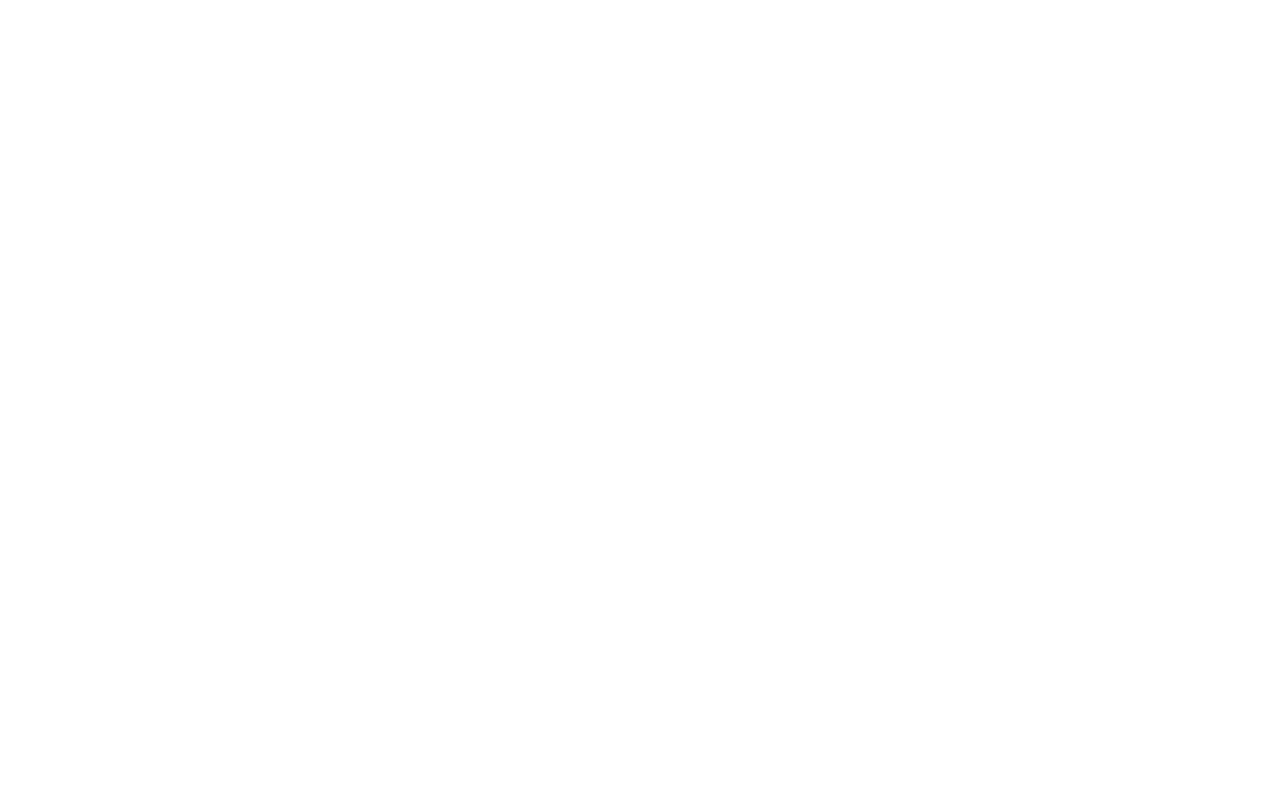
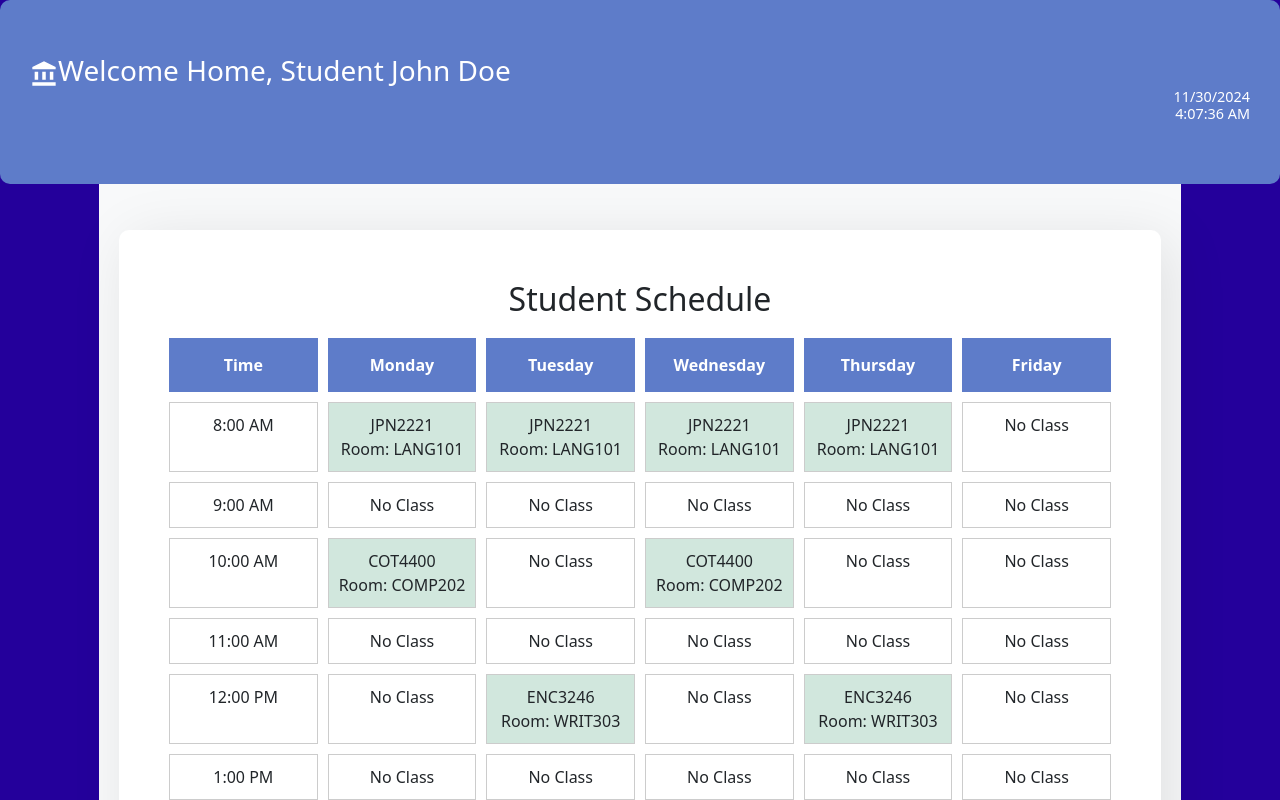
Before and after one commit to ahmedlamidi/Software_Engineering, a React (Vite) app: page /student-schedule in a window 1280 px wide. Before the commit this address had no page. Shown: the top 800 px of the page. Built offline with nearby package versions, Linux system fonts and the light colour scheme.

Commit message:
Created Student Schedule

```diff
--- a/src/App.tsx
+++ b/src/App.tsx
@@ -13,6 +13,8 @@
 import Add_page from './Add_course/add_course';
 import StudentSummary from './StudentSummary/StudentSummary';
 import TeacherCourses from './TeacherCourses/TeacherCourses';
+import StudentSchedule from './Student_Schedule/Student_Schedule'; // Adjusted import path
+
 
 
 function App() {
@@ -31,6 +33,7 @@
               <Route path='/add_page' element = {<Add_page/>}></Route>
               <Route path='/student-summary' element={<StudentSummary/>}></Route>
               <Route path='/teacher-courses' element={<TeacherCourses/>}></Route>
+              <Route path='/student-schedule' element={<StudentSchedule />} />
               {/* Route... */}
           </Routes>
       </Router>
--- a/src/Home_student/Home.tsx
+++ b/src/Home_student/Home.tsx
@@ -24,6 +24,10 @@
       navigate('/student-summary');
     };
 
+    const handleScheduleClick = () => {
+      navigate('/student-schedule'); // Correct route path
+  };
+
     const studentName = "John Doe"; // Replace with dynamic data if needed
     const date = currentTime.toLocaleDateString();
     const time = currentTime.toLocaleTimeString();
@@ -49,7 +53,7 @@
               <h2>Student Summary</h2>
             </div>
 
-            <div className="custom-box">
+            <div className="custom-box" onClick={handleScheduleClick}>
                 <h2>Student Schedule</h2>
             </div>
 
--- /dev/null
+++ b/src/Student_Schedule/Student_Schedule.css
@@ -0,0 +1,72 @@
+/* TeacherCourses.css */
+
+.bg-light {
+    background-color: #f5f5f5;
+  }
+
+  .header-container {
+        /* display: flex; */
+        flex-direction: column;
+        justify-content: space-between;
+        align-items: center;
+        position: fixed;
+        top: 0; /* Sticks to the top of the page */
+        left: 0; /* Ensures it spans full width */
+        width: 100vw; /* Full viewport width */
+        background-color: #5e7cc9; /* Indigo background color */
+        padding: 30px; /* Space inside the container */
+        z-index: 9999; /* Keeps the header above other content */
+    }
+    .ahmed-left {
+        text-align: left;
+    }
+    .ahmed-right {
+        text-align: right;
+    }
+
+  .summary-container {
+    background-color: white;
+    border-radius: 10px;
+    padding: 50px;
+    box-shadow : 10px 10px 60px rgba(0, 0, 0, 0.1);
+    margin-top: 10px;
+    margin-bottom: 150px; /* Space for the fixed header */
+    text-align: center; /* Center the content */
+  }
+
+  .schedule-grid {
+    display: grid;
+    grid-template-columns: repeat(6, 1fr); /* 6 columns for time and days */
+    gap: 10px; /* Space between grid items */
+    margin-top: 20px;
+  }
+
+  .grid-header {
+    background-color: #5e7cc9; /* Header background color */
+    color: white;
+    padding: 15px;
+    font-weight: bold;
+    text-align: center;
+  }
+
+  .grid-cell {
+    border: 1px solid #ddd;
+    padding: 12px;
+    text-align: center;
+    background-color: #fff; /* White background for cells */
+  }
+
+  .grid-cell:hover {
+    background-color: #ddd; /* Highlight on hover */
+  }
+
+  .grid-cell {
+    padding: 10px;
+    border: 1px solid #ccc;
+    text-align: center;
+    background-color: #fff; /* Default white background */
+  }
+
+  .shaded {
+    background-color: #d1e7dd; /* Light green background for non-null cells */
+  }
--- /dev/null
+++ b/src/Student_Schedule/Student_Schedule.tsx
@@ -0,0 +1,105 @@
+import React from 'react';
+import './Student_Schedule.css';
+import { MdAccountBalance } from "react-icons/md";
+import { useState, useEffect} from 'react';
+
+const StudentSchedule: React.FC = () => {
+    // Generate time blocks from 8 AM to 7 PM
+    const timeBlocks = [];
+    for (let hour = 8; hour <= 19; hour++) {
+        const time = `${hour % 12 === 0 ? 12 : hour % 12}:00 ${hour < 12 ? 'AM' : 'PM'}`;
+        timeBlocks.push(time);
+    }
+
+    // Sample data for the student's schedule
+    const scheduleData = [
+        { time: '8:00 AM - 9:00 AM', monday: { course: 'JPN2221', room: 'LANG101' }, tuesday: { course: 'JPN2221', room: 'LANG101' } },
+        { time: '8:00 AM - 9:00 AM', wednesday: { course: 'JPN2221', room: 'LANG101' }, thursday: { course: 'JPN2221', room: 'LANG101' } },
+
+        { time: '9:00 AM - 10:00 AM', monday: { course: 'COT4400', room: 'COMP202' }, tuesday: null },
+        { time: '9:00 AM - 10:00 AM', wednesday: { course: 'COT4400', room: 'COMP202' }, thursday: null },
+
+        { time: '10:00 AM - 11:00 AM', monday: null, tuesday: { course: 'ENC3246', room: 'WRIT303' } },
+        { time: '10:00 AM - 11:00 AM', wednesday: null, thursday: { course: 'ENC3246', room: 'WRIT303' } },
+
+        { time: '12:00 PM - 1:00 PM', monday: { course: 'COP4620', room: 'CODE405' }, tuesday: null },
+        { time: '12:00 PM - 1:00 PM', wednesday: { course: 'COP4620', room: 'CODE405' }, thursday: null },
+
+        { time: '1:00 PM - 2:00 PM', monday: null, tuesday: { course: 'COP4365', room: 'SOFT506' } },
+        { time: '1:00 PM - 2:00 PM', wednesday: null, thursday: { course: 'COP4365', room: 'SOFT506' } },
+    ];
+
+
+    const studentName = "John Doe"; // Replace with dynamic data if needed
+    const [currentTime, setCurrentTime] = useState(new Date());
+    useEffect(() => {
+        const intervalId = setInterval(() => {
+        setCurrentTime(new Date());
+        }, 1000);
+        return () => clearInterval(intervalId);
+    }, []);
+    const date = currentTime.toLocaleDateString();
+    const time = currentTime.toLocaleTimeString();
+
+    return (
+        <div className="bg-light">
+            <div className="header-container">
+                <header className="text-white py-4">
+                    <div className="ahmed-left h3 font-weight-bold">
+                        <MdAccountBalance />
+                        Welcome Home, Student {studentName}
+                        <div className="ahmed-right small">{date}</div>
+                        <div className="ahmed-right small">{time}</div>
+                    </div>
+                </header>
+            </div>
+
+            <div className="body-container">
+                <div className="summary-container">
+                    <h2>Student Schedule</h2>
+                    <div className="schedule-grid">
+                        <div className="grid-header">Time</div>
+                        <div className="grid-header">Monday</div>
+                        <div className="grid-header">Tuesday</div>
+                        <div className="grid-header">Wednesday</div>
+                        <div className="grid-header">Thursday</div>
+                        <div className="grid-header">Friday</div>
+
+                        {timeBlocks.map((time, index) => {
+                            const row = scheduleData[index] || {};
+                            const mondayClass = row.monday ? `${row.monday.course}<br/>Room: ${row.monday.room}` : 'No Class';
+                            const tuesdayClass = row.tuesday ? `${row.tuesday.course}<br/>Room: ${row.tuesday.room}` : 'No Class';
+                            const wednesdayClass = row.monday ? `${row.monday.course}<br/>Room: ${row.monday.room}` : 'No Class'; // Repeat Monday classes
+                            const thursdayClass = row.tuesday ? `${row.tuesday.course}<br/>Room: ${row.tuesday.room}` : 'No Class'; // Repeat Tuesday classes
+
+                            return (
+                                <React.Fragment key={index}>
+                                    <div className="grid-cell">{time}</div>
+                                    <div
+                                        className={`grid-cell ${row.monday ? 'shaded' : ''}`}
+                                        dangerouslySetInnerHTML={{ __html: mondayClass }}
+                                    ></div>
+                                    <div
+                                        className={`grid-cell ${row.tuesday ? 'shaded' : ''}`}
+                                        dangerouslySetInnerHTML={{ __html: tuesdayClass }}
+                                    ></div>
+                                    <div
+                                        className={`grid-cell ${row.monday ? 'shaded' : ''}`}
+                                        dangerouslySetInnerHTML={{ __html: wednesdayClass }}
+                                    ></div>
+                                    <div
+                                        className={`grid-cell ${row.tuesday ? 'shaded' : ''}`}
+                                        dangerouslySetInnerHTML={{ __html: thursdayClass }}
+                                    ></div>
+                                    <div className="grid-cell">No Class</div>
+                                </React.Fragment>
+                            );
+                        })}
+                    </div>
+                </div>
+            </div>
+        </div>
+    );
+};
+
+export default StudentSchedule;
```
